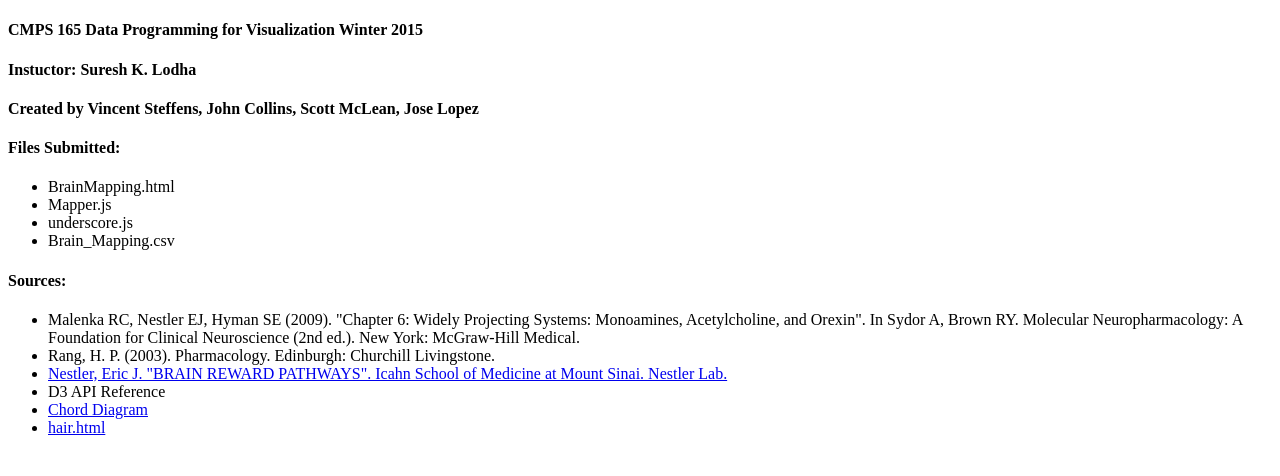
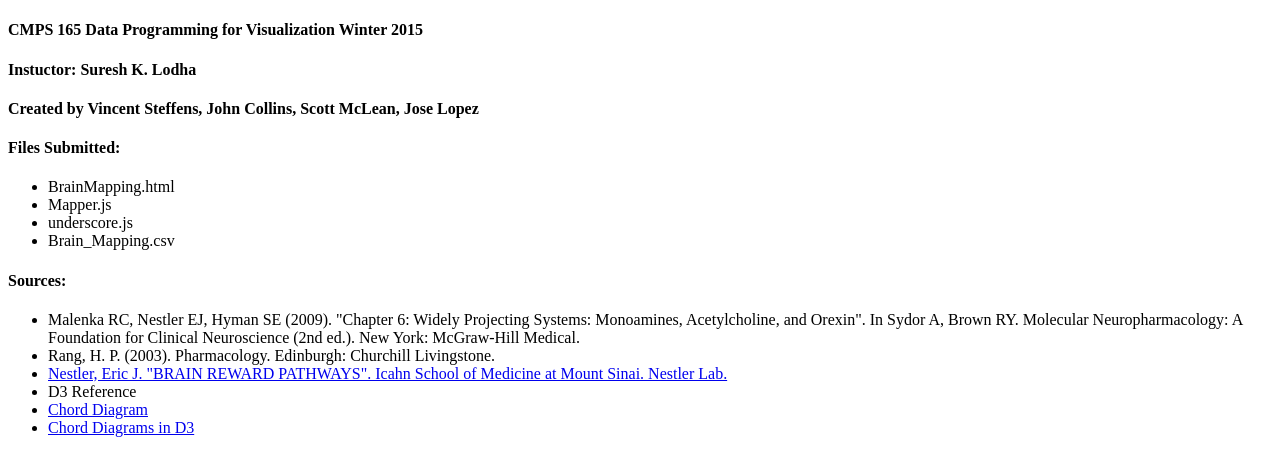
Before and after one commit to paulErdos/Visualization_of_diseases_associated_with_neurotransmitter_pathways, a plain HTML site: page BrainMapping.html in a window 1280 px wide. Drawn offline with Linux system fonts and the light colour scheme; a script that the page names is missing.

Commit message:
Fixed broken link in references

```diff
--- a/BrainMapping.html
+++ b/BrainMapping.html
@@ -228,9 +228,9 @@
       <li>Malenka RC, Nestler EJ, Hyman SE (2009). "Chapter 6: Widely Projecting Systems: Monoamines, Acetylcholine, and Orexin". In Sydor A, Brown RY. Molecular Neuropharmacology: A Foundation for Clinical Neuroscience (2nd ed.). New York: McGraw-Hill Medical.</li>
       <li> Rang, H. P. (2003). Pharmacology. Edinburgh: Churchill Livingstone.</li>
       <li><a href="http://neuroscience.mssm.edu/nestler/brainRewardpathways.html">Nestler, Eric J. "BRAIN REWARD PATHWAYS". Icahn School of Medicine at Mount Sinai. Nestler Lab.</a></li>
-      <li>D3 API Reference</li>
-      <li><a href="http://bost.ocks.org/mbostock/4062006" target = "_blank">Chord Diagram</a></li>
-      <li><a href="http://www.delimited.io/blog/2013/12/8/chord-diagrams-in-d3">hair.html</a></li>
+      <li>D3 Reference</li>
+      <li><a href="http://bl.ocks.org/mbostock/4062006">Chord Diagram</a></li>
+      <li><a href="http://www.delimited.io/blog/2013/12/8/chord-diagrams-in-d3">Chord Diagrams in D3</a></li>
     </ul>
   </body>
 </html>
```
